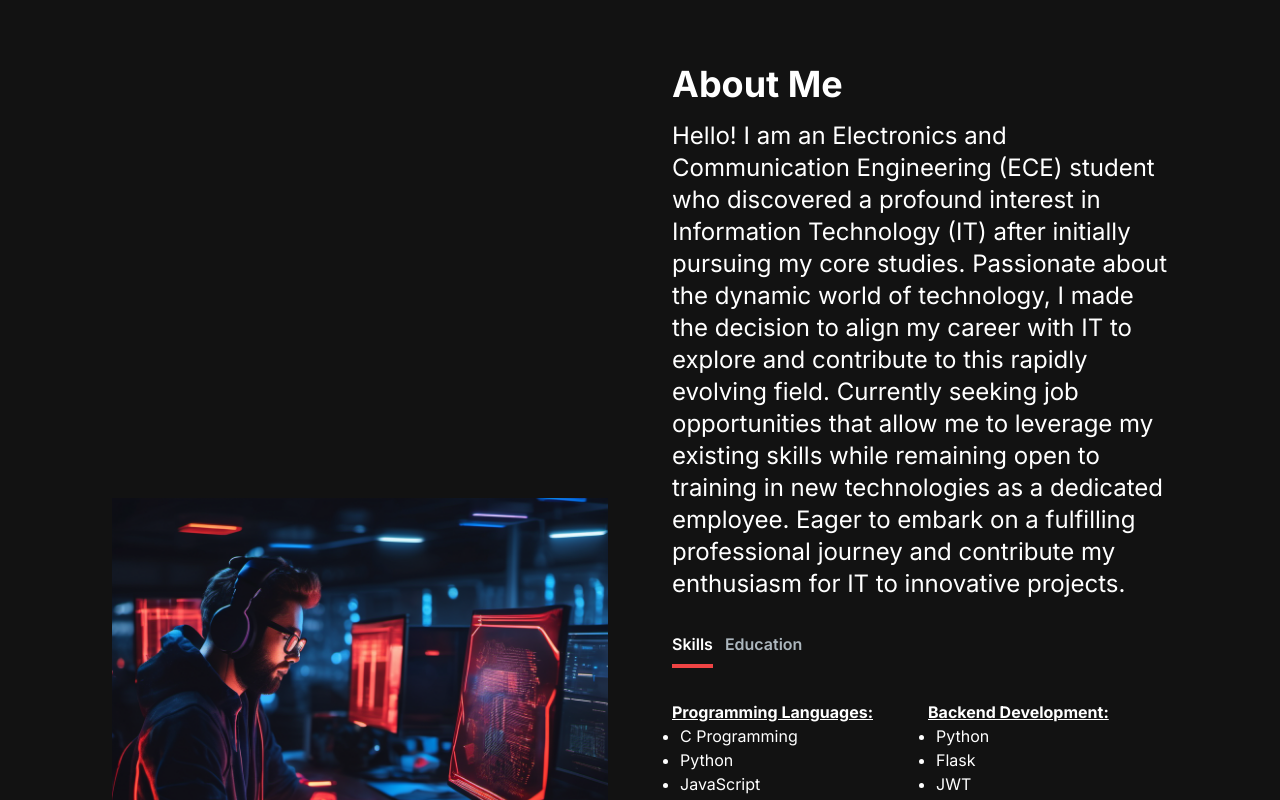
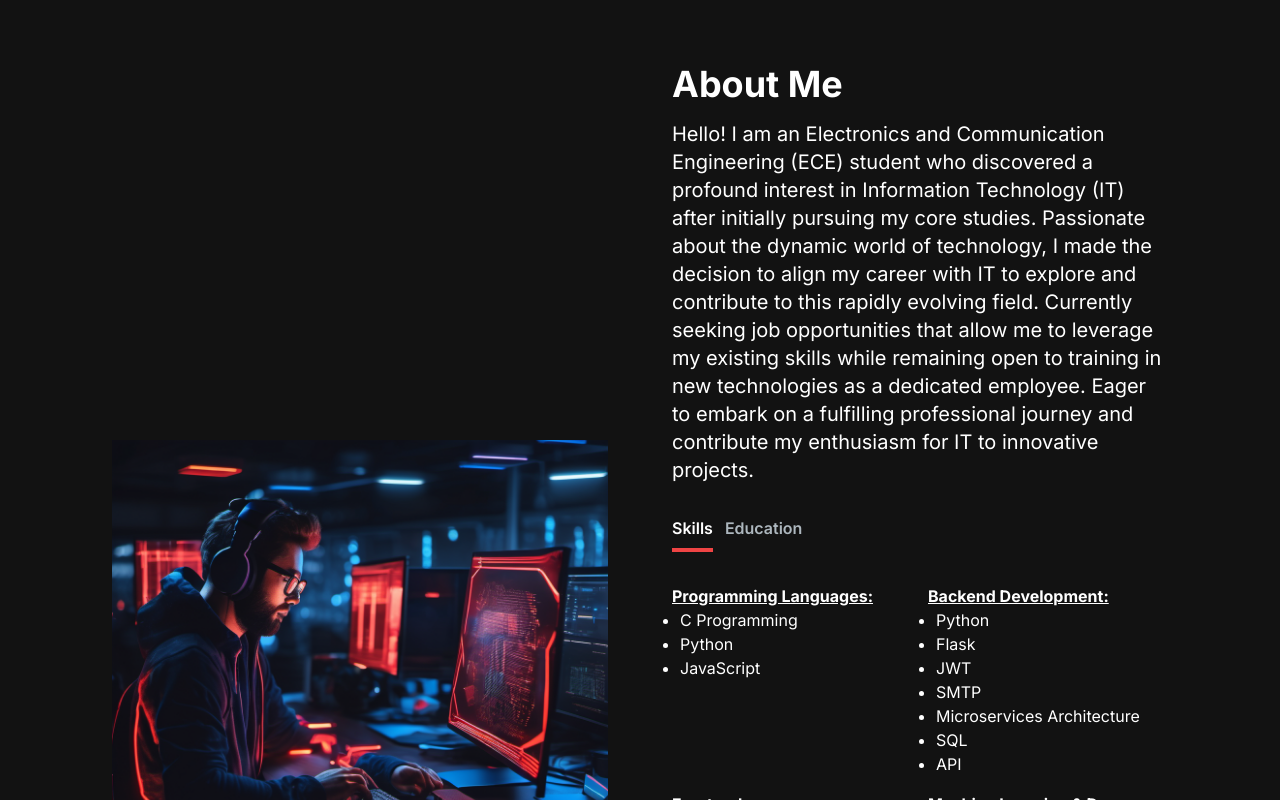
Before and after one commit to feelthevenom/rahulPortfolio, a Next.js app: page / in a window 1280 px wide. Shown: the part 740-1540 px from the top of the page. Built offline with nearby package versions, Linux system fonts and the light colour scheme.

Commit message:
size changed in about

```diff
--- a/src/app/components/AboutSection.jsx
+++ b/src/app/components/AboutSection.jsx
@@ -112,7 +112,7 @@ const AboutSection = () => {
         <Image src="./images/pc.png" width={500} height={500} alt="Profile Picture" className="w-full h-auto md:w-1/2 lg:w-full" />
         <div className="mt-4 md:mt-0 text-left flex flex-col h-full">
           <h2 className="text-4xl font-bold text-white mb-4">About Me</h2>
-          <p className="text-base sm:text-lg md:text-xl lg:text-2xl">
+          <p className="text-base sm:text-s md:text-xl lg:text-l">
   Hello! I am an Electronics and Communication Engineering (ECE) student who discovered a profound interest in Information Technology (IT) after initially pursuing my core studies. Passionate about the dynamic world of technology, I made the decision to align my career with IT to explore and contribute to this rapidly evolving field. Currently seeking job opportunities that allow me to leverage my existing skills while remaining open to training in new technologies as a dedicated employee. Eager to embark on a fulfilling professional journey and contribute my enthusiasm for IT to innovative projects.
 </p>
 
```
